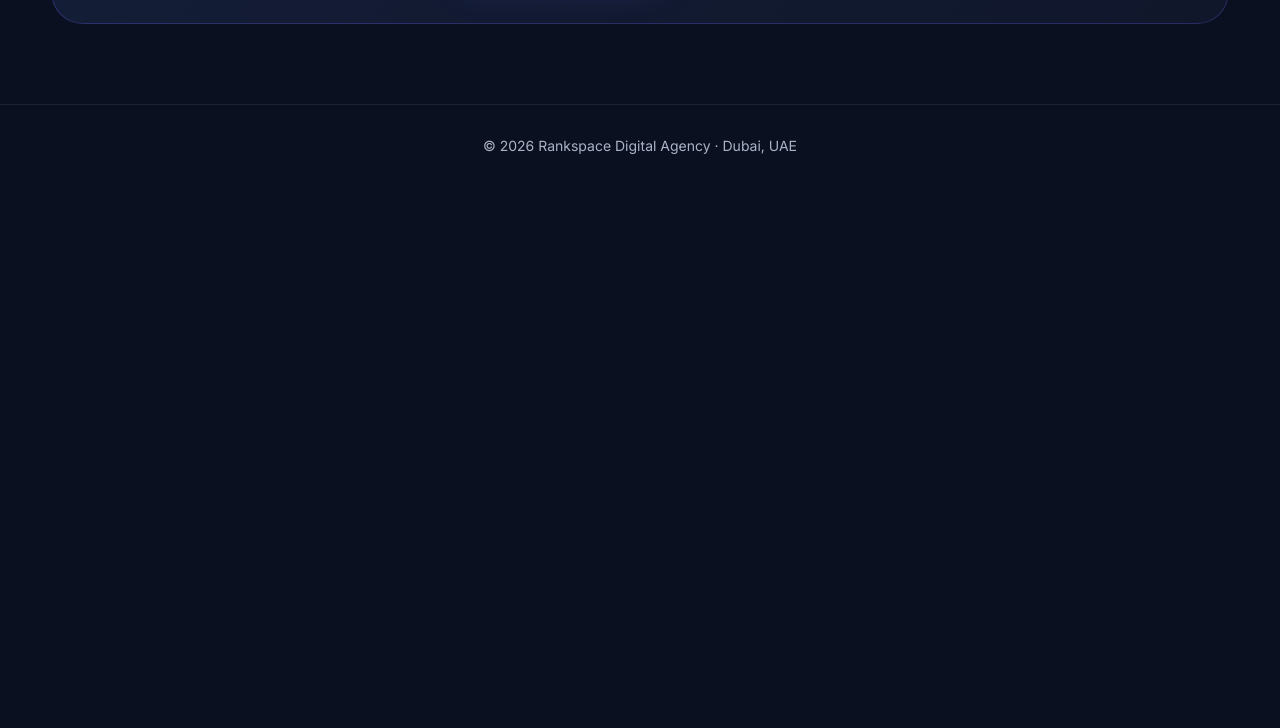
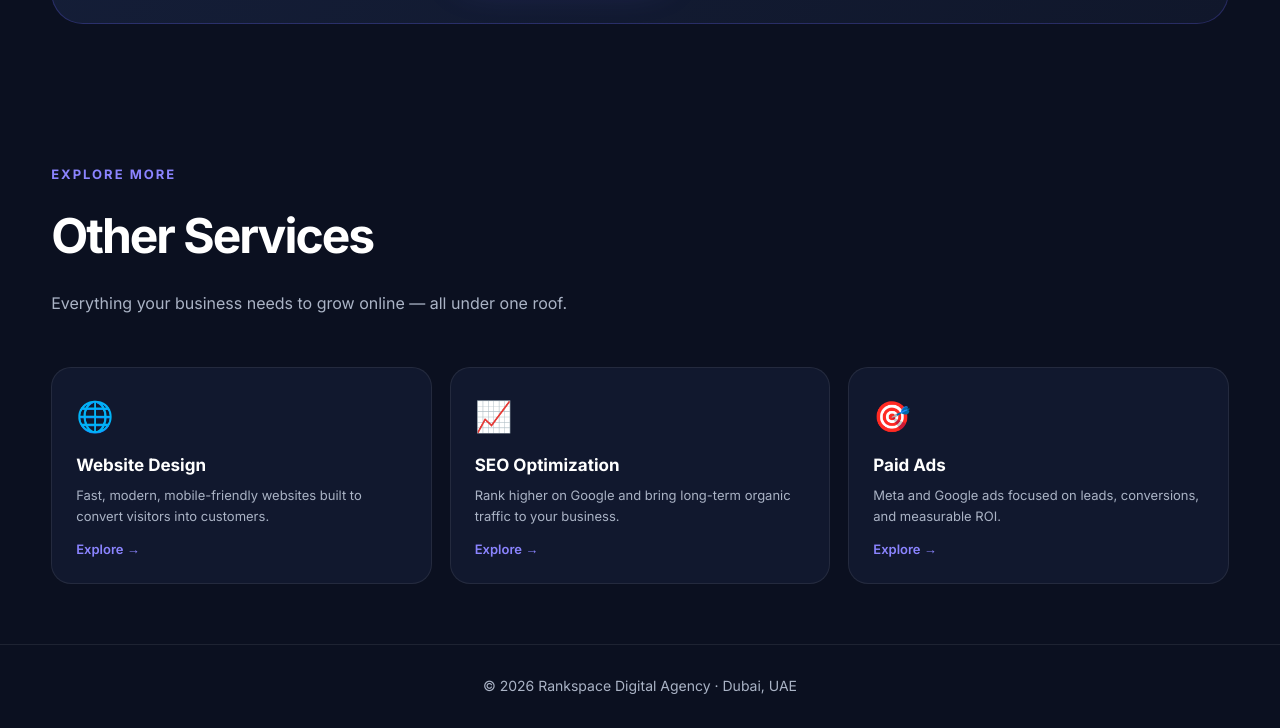
Before and after one commit to rankspacedubai/rankspacedubai.github.io, a plain HTML site: page social-media.html in a window 1280 px wide. Shown: the part 4333-5061 px from the top of the page. Before the commit the page ends 4520 px from the top, so only its background shows below. Drawn offline with Linux system fonts and the light colour scheme.

Commit message:
Update social-media.html

```diff
--- a/social-media.html
+++ b/social-media.html
@@ -86,6 +86,14 @@
     .cta-buttons{display:flex;gap:16px;justify-content:center;flex-wrap:wrap;}
     footer{border-top:1px solid var(--border);padding:30px 0;color:var(--muted);text-align:center;font-size:14px;}
     @media(max-width:900px){.nav-links{display:none;}.cta-box{padding:40px 24px;}}
+
+    .other-services{display:grid;grid-template-columns:repeat(auto-fit,minmax(220px,1fr));gap:18px;}
+    .other-service-card{background:var(--card);border:1px solid var(--border);border-radius:20px;padding:24px;transition:.3s;display:block;}
+    .other-service-card:hover{border-color:rgba(108,99,255,.4);transform:translateY(-4px);}
+    .other-service-card .os-icon{font-size:30px;margin-bottom:12px;}
+    .other-service-card h4{font-size:17px;margin-bottom:6px;}
+    .other-service-card p{color:var(--muted);font-size:13px;}
+    .other-service-card .os-link{color:var(--primary2);font-size:13px;font-weight:600;margin-top:12px;display:block;}
   </style>
 </head>
 <body>
@@ -265,6 +273,35 @@
   </div>
 </section>
 
+
+<section style="padding:60px 0;">
+  <div class="container">
+    <div class="section-label">Explore More</div>
+    <h2>Other Services</h2>
+    <p class="section-sub">Everything your business needs to grow online — all under one roof.</p>
+    <div class="other-services">
+      <a href="website-design.html" class="other-service-card">
+        <div class="os-icon">🌐</div>
+        <h4>Website Design</h4>
+        <p>Fast, modern, mobile-friendly websites built to convert visitors into customers.</p>
+        <span class="os-link">Explore →</span>
+      </a>
+      <a href="seo.html" class="other-service-card">
+        <div class="os-icon">📈</div>
+        <h4>SEO Optimization</h4>
+        <p>Rank higher on Google and bring long-term organic traffic to your business.</p>
+        <span class="os-link">Explore →</span>
+      </a>
+      <a href="paid-ads.html" class="other-service-card">
+        <div class="os-icon">🎯</div>
+        <h4>Paid Ads</h4>
+        <p>Meta and Google ads focused on leads, conversions, and measurable ROI.</p>
+        <span class="os-link">Explore →</span>
+      </a>
+    </div>
+  </div>
+</section>
+
 <footer>
   <div class="container">© 2026 Rankspace Digital Agency · Dubai, UAE</div>
 </footer>
```
